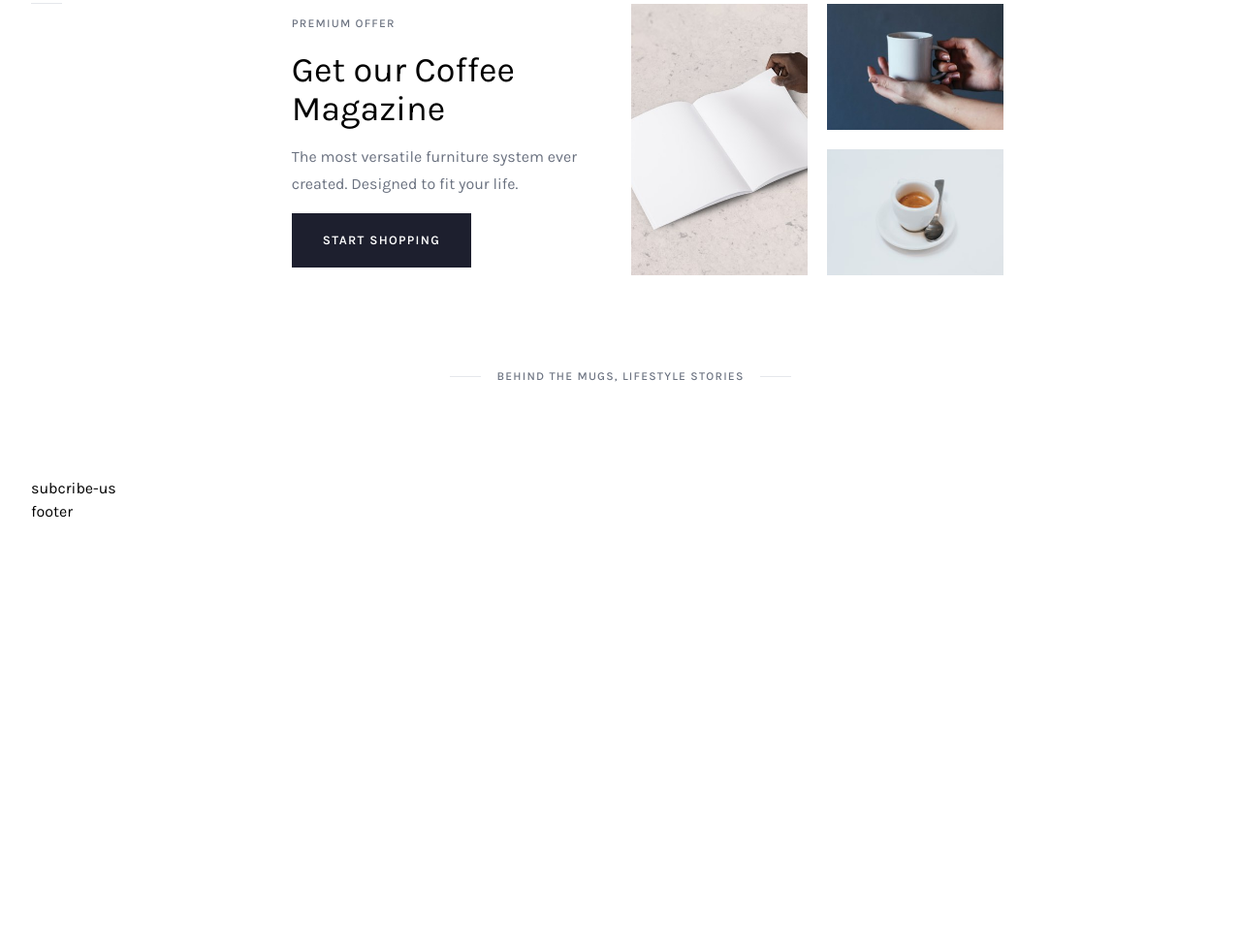
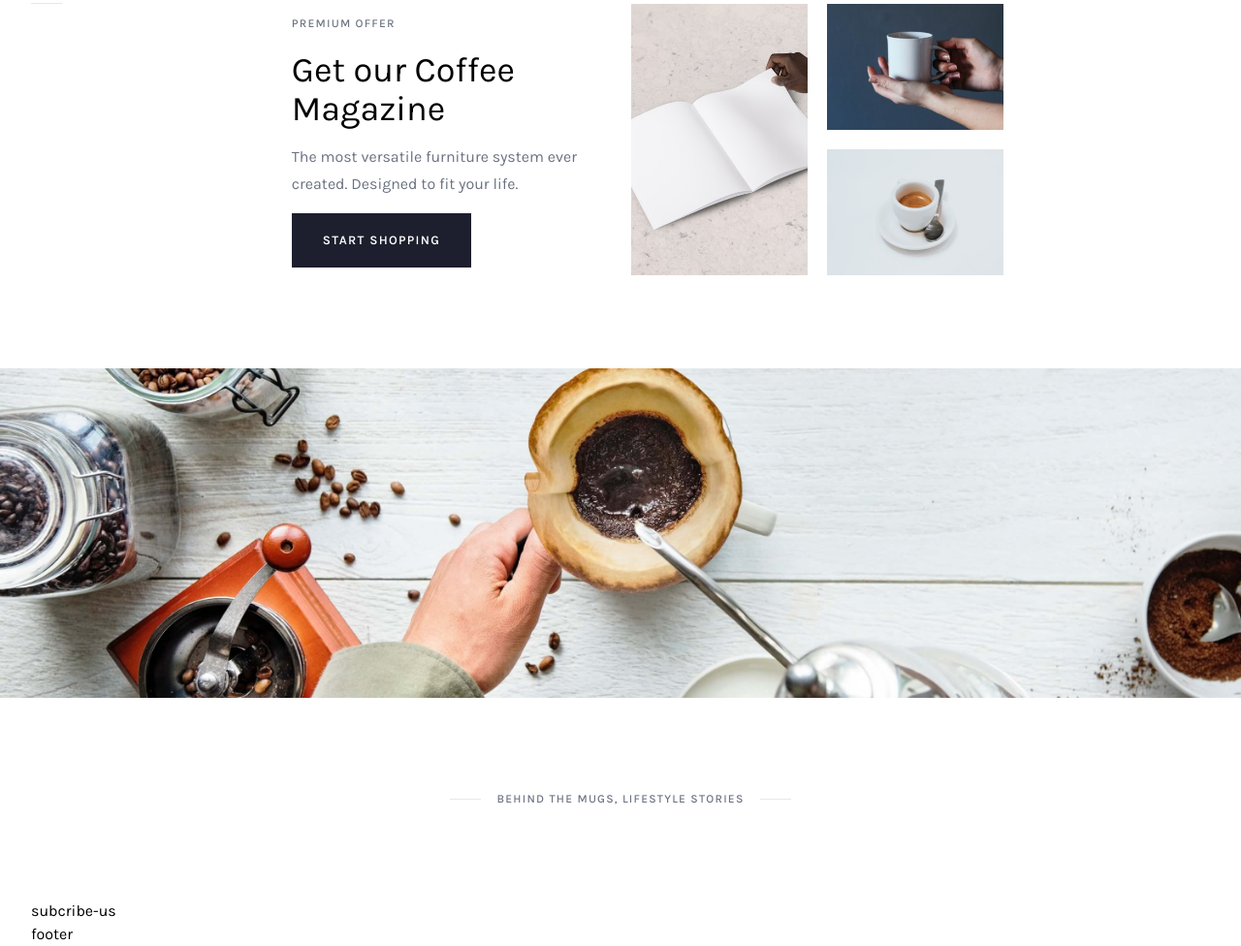
Before and after one commit to luongtran97/tailwindcss-coffee, a website: page public/index.html in a window 1280 px wide. Shown: the part 3851-4827 px from the top of the page at 97% size. Before the commit the page ends 4391 px from the top, so only its background shows below. Drawn offline with Linux system fonts and the light colour scheme.

Commit message:
parallax

```diff
--- a/public/index.html
+++ b/public/index.html
@@ -537,7 +537,9 @@
               </div>
             </div>
           </div>
-
+          <div
+            class="lt-parallax bg-[url('./img/parallax.jpg')] bg-cover bg-center bg-no-repeat h-[340px] w-[100vw] relative left-[calc(-50vw_+_50%)] mb-24 bg-fixed"
+          ></div>
           <div class="lt-subheadline">
             <div class="lt-subheadline-decoreline"></div>
             <div class="lt-subheadline-label">
```
Also changed, not shown: public/img/parallax.jpg (added), public/output.css.
